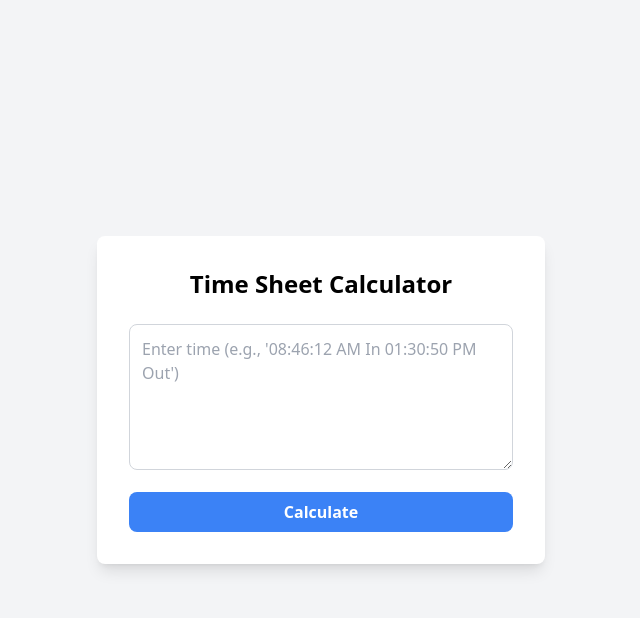
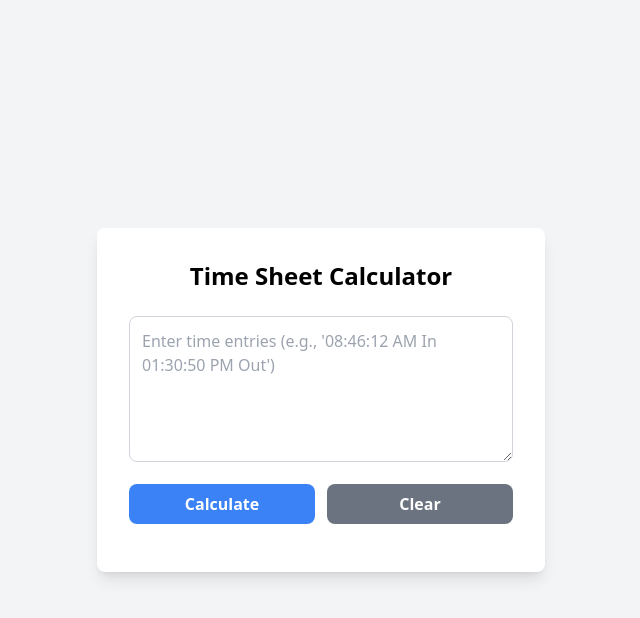
Before and after one commit to Akilarasan1/time_sheet_calculator, a FastAPI app: page / in a window 1280 px wide. Shown: the top 618 px of the page, without its empty margins (319-959 px from the left). Run offline with FastAPI, Linux system fonts and the light colour scheme; some libraries are stand-ins or nearby versions.

Commit message:
update clear button

```diff
--- a/app/templates/index.html
+++ b/app/templates/index.html
@@ -5,31 +5,64 @@
     <meta name="viewport" content="width=device-width, initial-scale=1.0">
     <title>Time Calculator</title>
     <script src="https://cdn.tailwindcss.com"></script>
+    <style>
+        .fade-in { animation: fadeIn 0.5s; }
+        @keyframes fadeIn { from { opacity: 0; } to { opacity: 1; } }
+    </style>
 </head>
 <body class="bg-gray-100 flex items-center justify-center min-h-screen">
     <div class="bg-white shadow-lg rounded-lg p-8 max-w-md w-full">
         <h1 class="text-2xl font-bold text-center mb-6">Time Sheet Calculator</h1>
-        <form method="post" action="/calculate/" class="space-y-4">
+
+        <form id="timeForm" method="post" action="/calculate/" class="space-y-4">
             <textarea
+                id="rawTimeInput"
                 name="raw_time"
                 rows="5"
-                placeholder="Enter time (e.g., '08:46:12 AM In 01:30:50 PM Out')"
+                placeholder="Enter time entries (e.g., '08:46:12 AM In 01:30:50 PM Out')"
                 required
                 class="w-full p-3 border border-gray-300 rounded-lg focus:outline-none focus:ring-2 focus:ring-blue-500"
-            ></textarea>
+            >{{ raw_time or "" }}</textarea>
+
+            <div class="flex space-x-3">
                 <button
                     type="submit"
-                class="w-full bg-blue-500 hover:bg-blue-600 text-white font-bold py-2 px-4 rounded-lg transition duration-200"
+                    class="flex-1 bg-blue-500 hover:bg-blue-600 text-white font-bold py-2 px-4 rounded-lg transition duration-200"
                 >
                     Calculate
                 </button>
+                <button
+                    type="button"
+                    id="clearBtn"
+                    class="flex-1 bg-gray-500 hover:bg-gray-600 text-white font-bold py-2 px-4 rounded-lg transition duration-200"
+                >
+                    Clear
+                </button>
+            </div>
         </form>
+
+        <div id="resultContainer" class="mt-4 fade-in">
             {% if result %}
-            <p class="mt-4 text-green-500 text-lg font-semibold">{{ result }}</p>
+                <p class="text-green-500 text-lg font-semibold">{{ result }}</p>
             {% endif %}
             {% if error %}
-            <p class="mt-4 text-red-500 text-lg font-semibold">{{ error }}</p>
+                <p class="text-red-500 text-lg font-semibold">{{ error }}</p>
             {% endif %}
         </div>
+    </div>
+
+    <script>
+        document.addEventListener('DOMContentLoaded', function() {
+            const clearBtn = document.getElementById('clearBtn');
+            const rawTimeInput = document.getElementById('rawTimeInput');
+            const resultContainer = document.getElementById('resultContainer');
+
+            clearBtn.addEventListener('click', function() {
+                rawTimeInput.value = '';
+                resultContainer.innerHTML = '';
+                rawTimeInput.focus();
+            });
+        });
+    </script>
 </body>
 </html>
```
Lines whose indentation alone changed are shown as unchanged.
